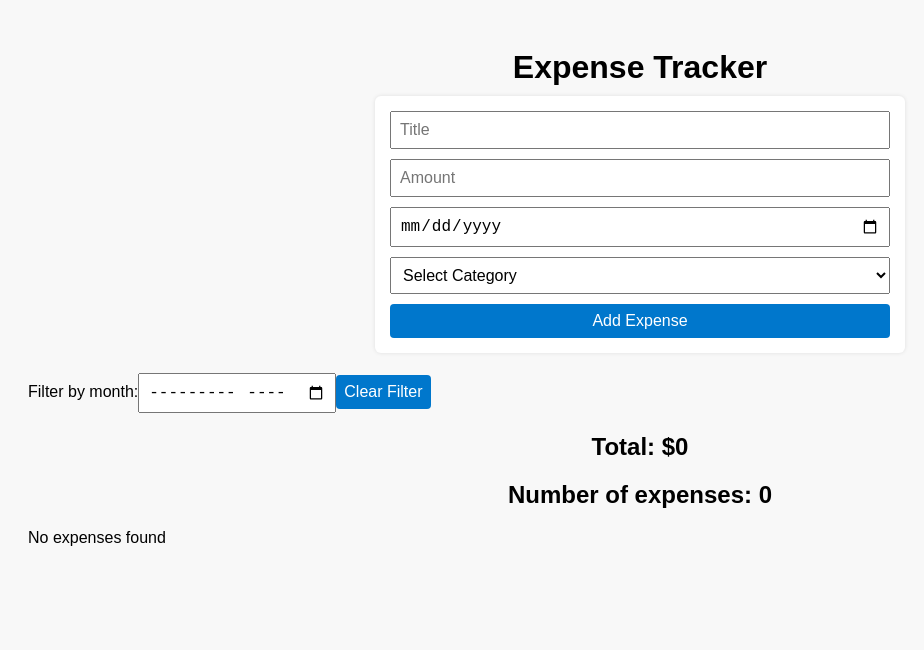
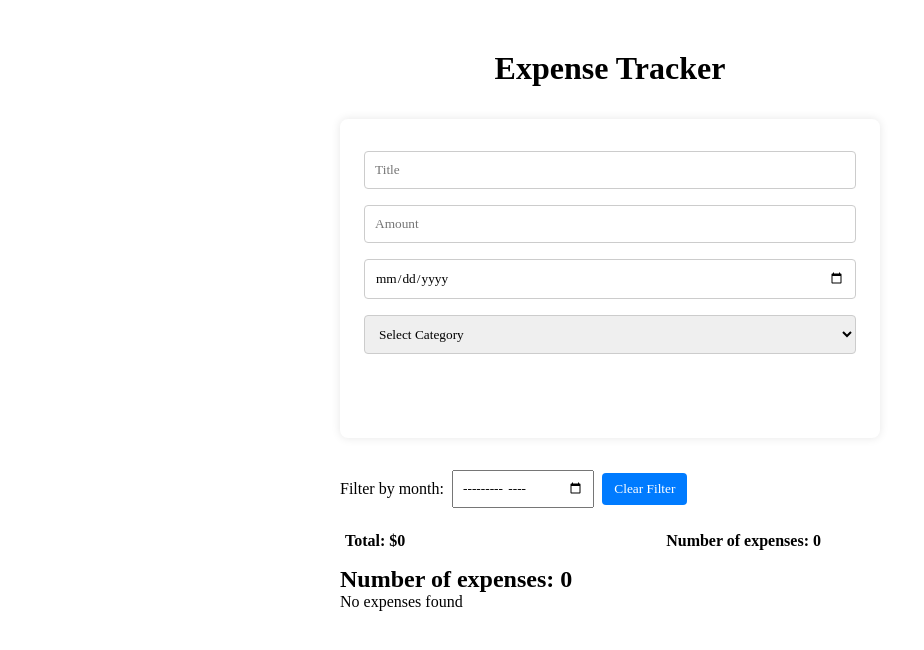
Before and after one commit to omar211346/expence-list, a React (Vite) app: page / in a window 1280 px wide. Shown: the top 650 px of the page, without its empty margins (0-924 px from the left). Built offline with nearby package versions, Linux system fonts and the light colour scheme.

Commit message:
fixed the styling and now fixing so that the classNames correspond

```diff
--- a/src/App.jsx
+++ b/src/App.jsx
@@ -1,17 +1,19 @@
 import React, { useState, useEffect } from "react";
 import ExpenseList from "./components/ExpenseList";
 import ExpenseForm from "./components/ExpenceForm";
-import "../src/styles/app.css";
+import "./styles/app.css";
 
 function App() {
   const [expenses, setExpenses] = useState([]);
   const [selectedMonth, setSelectedMonth] = useState("");
+
   useEffect(() => {
     const storedExpenses = localStorage.getItem("expenses");
     if (storedExpenses) {
       setExpenses(JSON.parse(storedExpenses));
     }
   }, []);
+
   useEffect(() => {
     localStorage.setItem("expenses", JSON.stringify(expenses));
   }, [expenses]);
@@ -23,12 +25,9 @@ function App() {
   const deleteExpense = (id) => {
     const updatedExpenses = expenses.filter((expense) => expense.id !== id);
     setExpenses(updatedExpenses);
-    console.log("Deleted expense with ID:", id);
   };
 
   const editExpense = (id, updatedData) => {
-    console.log("Editing expense with ID:", id);
-
     const expenseToEdit = expenses.find((expense) => expense.id === id);
 
     if (expenseToEdit) {
@@ -36,24 +35,26 @@ function App() {
       const updatedExpenses = expenses.map((expense) =>
         expense.id === id ? updatedExpense : expense
       );
-
       setExpenses(updatedExpenses);
-      console.log("Updated expenses:", updatedExpenses);
     }
   };
+
   const totalAmount = expenses.reduce(
     (acc, curr) => acc + Number(curr.amount),
     0
   );
+
   const filteredExpenses = selectedMonth
     ? expenses.filter((e) => e.date.startsWith(selectedMonth))
     : expenses;
 
   return (
-    <div>
-      <h1>Expense Tracker</h1>
+    <div className="app-wrapper">
+      <h1 className="main-title">Expense Tracker</h1>
+
       <ExpenseForm addExpense={addExpense} />
-      <div style={{ marginBottom: "10px" }}>
+
+      <div className="filter-container">
         <label htmlFor="month">Filter by month:</label>
         <input
           type="month"
@@ -63,7 +64,11 @@ function App() {
         />
         <button onClick={() => setSelectedMonth("")}>Clear Filter</button>
       </div>
-      <h2>Total: ${totalAmount}</h2>
+
+      <div className="summary">
+        <p>Total: ${totalAmount}</p>
+        <p>Number of expenses: {filteredExpenses.length}</p>
+      </div>
 
       <ExpenseList
         expenses={filteredExpenses}
--- a/src/styles/app.css
+++ b/src/styles/app.css
@@ -1,76 +1,123 @@
+/* Import variable- og reset-filer */
+@import url("./variables.css");
+@import url("./reset.css");
 
+/* Grunnstil for body */
 body {
-    font-family: sans-serif;
-    background-color: #f8f8f8;
-    padding: 20px;
+  font-family: var(--font-primary);
+  background-color: var(--color-bg);
+  color: var(--color-text);
+  margin: 0;
+  padding: 0;
+  display: flex;
+  justify-content: center;
+  padding-top: 50px;
 }
 
-  h1 {
-    text-align: center;
-    margin-bottom: 10px;
+/* Wrapper for hele appen */
+div {
+  max-width: 600px;
+  width: 90%;
 }
 
-  h2 {
+/* Tittel */
+h1 {
+  font-family: var(--font-header);
+  font-size: 2rem;
   text-align: center;
-    margin-bottom: 20px;
+  margin-bottom: 2rem;
 }
 
+/* Form-stil */
 form {
-    background-color: white;
-    padding: 15px;
-    border-radius: 6px;
-    box-shadow: 0 0 4px rgba(0, 0, 0, 0.1);
-    margin-bottom: 20px;
-    max-width: 500px;
-    margin-left: auto;
-    margin-right: auto;
-    display: flex;
-    flex-direction: column;
-    gap: 10px;
+  background-color: #fff;
+  padding: 1.5rem;
+  border-radius: 8px;
+  box-shadow: 0 0 10px rgba(0, 0, 0, 0.1);
+  margin-bottom: 2rem;
 }
 
-  input,
-  select,
-  button {
-    padding: 8px;
-    font-size: 1rem;
+form input,
+form select {
+  width: 100%;
+  padding: 10px;
+  margin: 0.5rem 0;
+  border: 1px solid #ccc;
+  border-radius: 4px;
+  font-family: var(--font-primary);
 }
 
-  button {
-    background-color: #0077cc;
+form button {
+  width: 100%;
+  padding: 10px;
+  margin-top: 1rem;
+  background-color: var(--color-primary);
+  color: white;
+  border: none;
+  border-radius: 4px;
+  font-weight: bold;
+  cursor: pointer;
+  transition: background-color 0.3s;
+}
+
+form button:hover {
+  background-color: var(--color-primary-dark);
+}
+
+/* Filter-seksjon */
+.filter-container {
+  display: flex;
+  gap: 0.5rem;
+  align-items: center;
+  margin-bottom: 1.5rem;
+  flex-wrap: wrap;
+}
+
+.filter-container input[type="month"] {
+  padding: 8px;
+}
+
+.filter-container button {
+  padding: 8px 12px;
+  background-color: #007bff;
   color: white;
   border: none;
   border-radius: 4px;
   cursor: pointer;
 }
 
-  button:hover {
-    background-color: #005fa3;
+/* Totalsum og antall i én linje */
+.summary {
+  display: flex;
+  justify-content: space-between;
+  font-weight: bold;
+  margin-bottom: 1rem;
+  padding: 0 5px;
 }
 
+/* Utgiftsposter */
 .expense-item {
-    background-color: white;
-    border: 1px solid #ddd;
-    border-radius: 6px;
-    padding: 10px;
-    margin: 10px auto;
-    max-width: 500px;
-    box-shadow: 0 0 3px rgba(0, 0, 0, 0.05);
+  background-color: #fff;
+  border-left: 4px solid var(--color-accent);
+  padding: 1rem;
+  margin-bottom: 1rem;
+  border-radius: 4px;
 }
 
 .expense-item h3 {
   margin: 0;
 }
 
-  .filter-section {
-    max-width: 500px;
-    margin: 0 auto 20px auto;
-    display: flex;
-    justify-content: space-between;
-    align-items: center;
+.expense-item button {
+  margin-right: 8px;
+  padding: 6px 10px;
+  border: none;
+  background-color: #ccc;
+  color: black;
+  border-radius: 4px;
+  cursor: pointer;
 }
 
-  .error {
-    color: red;
-    text-align: center;
+.expense-item button:hover {
+  background-color: #999;
 }
--- a/src/styles/variables.css
+++ b/src/styles/variables.css
@@ -0,0 +1,37 @@
+
+@font-face {
+    font-family: "Lato";
+    src: url("../fonts/Lato-Bold.ttf") format("truetype");
+    font-weight: bold;
+  }
+
+  @font-face {
+    font-family: "Lato";
+    src: url("../fonts/Lato-Black.ttf") format("truetype");
+    font-weight: 900;
+  }
+
+  @font-face {
+    font-family: "Roboto";
+    src: url("../fonts/Roboto-Bold.ttf") format("truetype");
+    font-weight: bold;
+  }
+
+  @font-face {
+    font-family: "Roboto";
+    src: url("../fonts/Roboto-Black.ttf") format("truetype");
+    font-weight: 900;
+  }
+
+  :root {
+    --primary-color: #0077cc;
+    --primary-color-hover: #005fa3;
+    --background: #f8f8f8;
+    --text-color: #333;
+
+    --font-main: "Lato", sans-serif;
+    --font-heading: "Roboto", sans-serif;
+
+    --border-radius: 6px;
+    --box-shadow: 0 0 6px rgba(0, 0, 0, 0.1);
+  }
```
Lines whose indentation alone changed are shown as unchanged.
